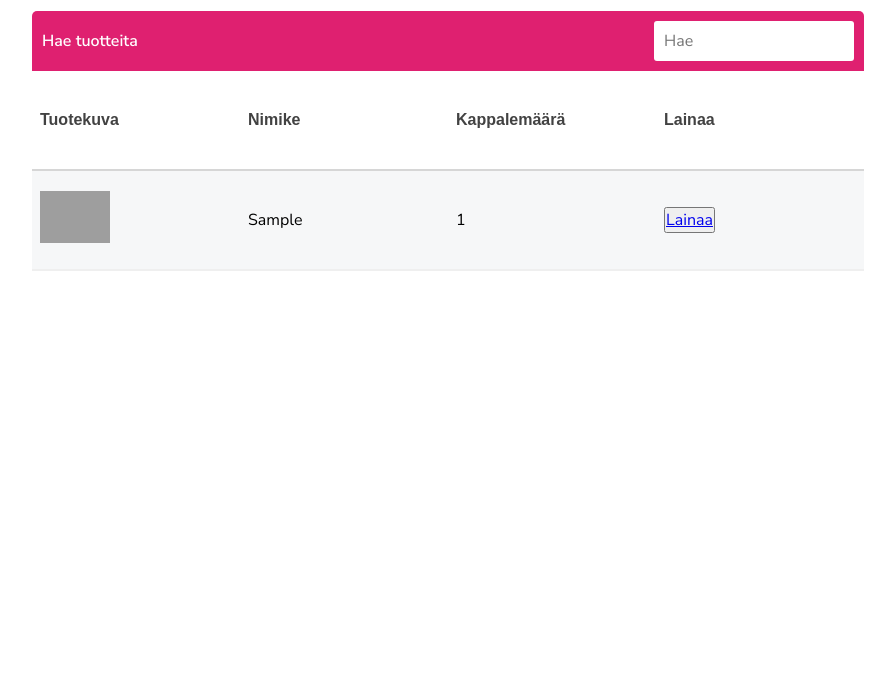
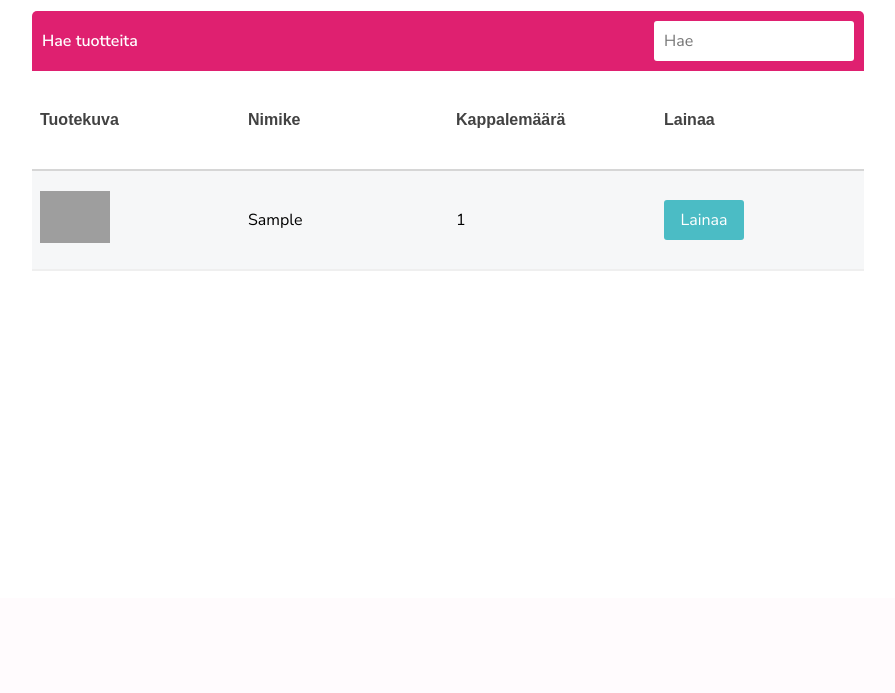
Before and after one commit to KaritaLaine/Varastonhallinta, a Django app: page /lainattavat/ in a window 1280 px wide. Shown: the part 202-895 px from the top of the page, without its empty margins (192-1087 px from the left). After the commit the page ends 473 px from the top, so only its background shows below. Run offline with Django 4.2, Linux system fonts and the light colour scheme; a user stored in the database is signed in; tables that the repository leaves empty hold one stand-in row (values such as "Sample post"); grey boxes are pictures that could not be loaded.

Commit message:
lainausnappi

```diff
--- a/varastonhallinta/varastonhallintasovellus/static/base.css
+++ b/varastonhallinta/varastonhallintasovellus/static/base.css
@@ -89,6 +89,7 @@ header {
 .right:hover {
     background-color: #b31e5c;
     transition: 0.5s;
+    cursor: pointer;
 }
 
 .right a {
@@ -178,10 +179,8 @@ header {
 .scroll-wrap {
     overflow-y: visible;
     overflow-x: visible;
-    height: 600px;
     position: relative;
     width: 100%;
-    height: 600px;
 }
 
 
@@ -268,7 +267,34 @@ header {
     display: none;
 }
 
-/* HALLINTA SIVU - NAPIT */
+
+/* LAINAUSNAPPI JA PALAUTUSNAPPI */
+
+.lainaus-nappi, .palautus-nappi {
+    background-color: #4bbcc5;
+    display: flex;
+    justify-content: center;
+    align-items: center;
+    width: 80px;
+    height: 40px;
+    border-radius: 3px;
+    border: 3px black;
+    padding: 10px;
+}
+
+.lainaus-nappi a, .palautus-nappi a {
+    text-decoration: none;
+    color: white;
+}
+
+.lainaus-nappi:hover, .palautus-nappi:hover {
+    background-color: #41a3aa;
+    transition: 0.25s;
+    cursor: pointer;
+}
+
+
+/* HALLINTASIVUN NAPIT */
 
 #lisaa-tuotteita {
     background-color: white;
@@ -410,10 +436,23 @@ header {
     font-weight: bold;
 }
 
+.numero:hover {
+    background-color: #efefef;
+    transition: 0.25s;
+    cursor: pointer;
+}
+
+
 .eka, .vika, .is-active {
     background-color: #df2070;
     color: white !important;
     font-weight: bold;
+}
+
+.eka:hover, .vika:hover, .is-active:hover {
+    background-color: #b31e5c;
+    transition: 0.25s;
+    cursor: pointer;
 }
 
 .hidden {
--- a/varastonhallinta/varastonhallintasovellus/templates/lainattavat.html
+++ b/varastonhallinta/varastonhallintasovellus/templates/lainattavat.html
@@ -51,7 +51,7 @@
                                     <td><img src="{{ tuote.tuotekuva.url }}" class="tuotekuva" alt="Tuotekuva"></td>
                                     <td>{{tuote.nimike}}</td>
                                     <td>{{tuote.kappalemaara}}</td>
-                                    <td class="lainaus-nappi"><button type="button"><a href="{% url 'suorita-lainaus' tuote.id %}">Lainaa</a></button></td> <!-- BUG: lainaus-toiminto -->
+                                    <td><button type="button" class="lainaus-nappi"><a href="{% url 'suorita-lainaus' tuote.id %}">Lainaa</a></button></td>
                                 </tr>
                             {% endfor %}
                         </tbody>
@@ -86,7 +86,7 @@
                     </div>
                 {% endcomment %}
             </div>
-        </div> </br>
+        </div> </br> </br>
 
 
         <!-- Pagination, eli sivutus -->
```
